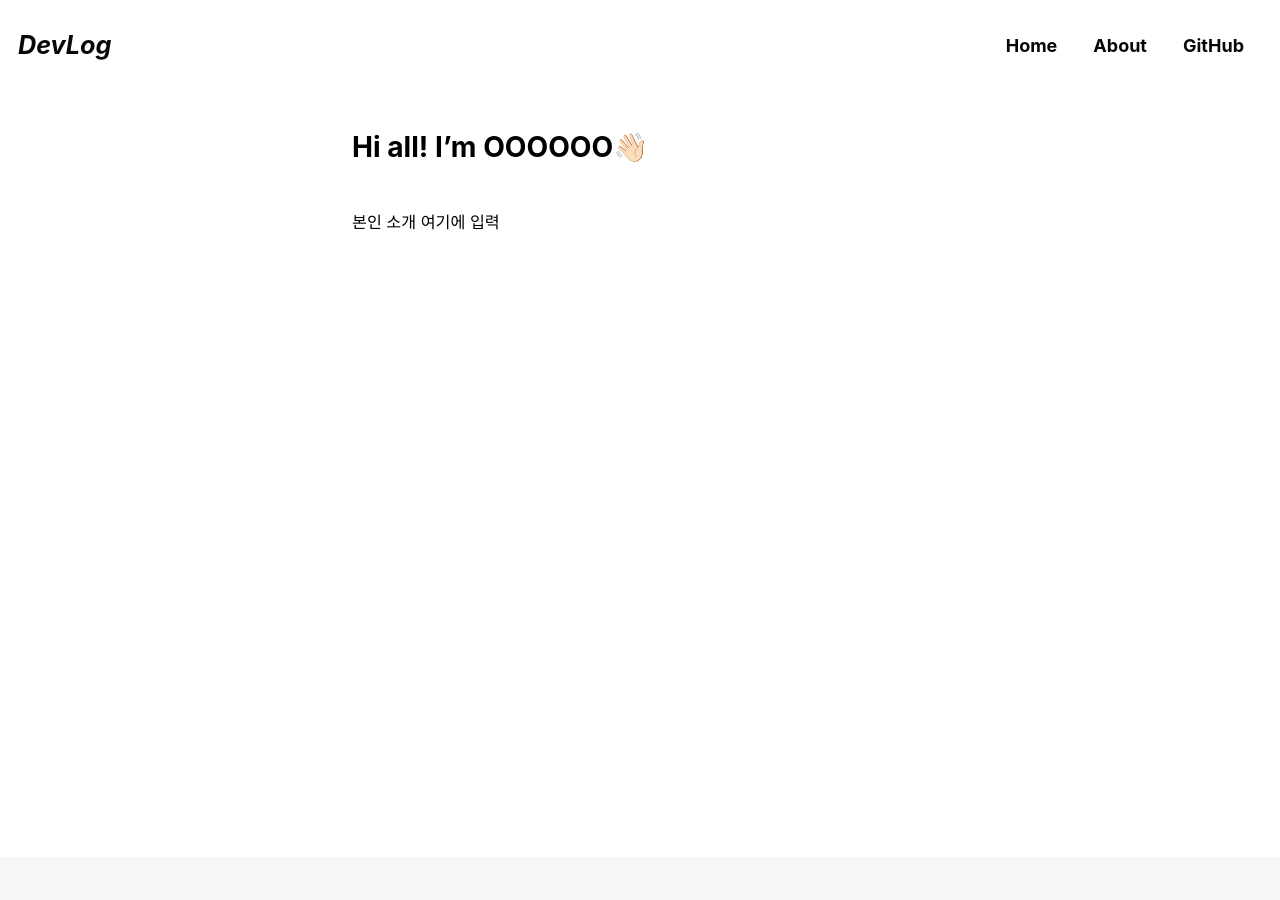
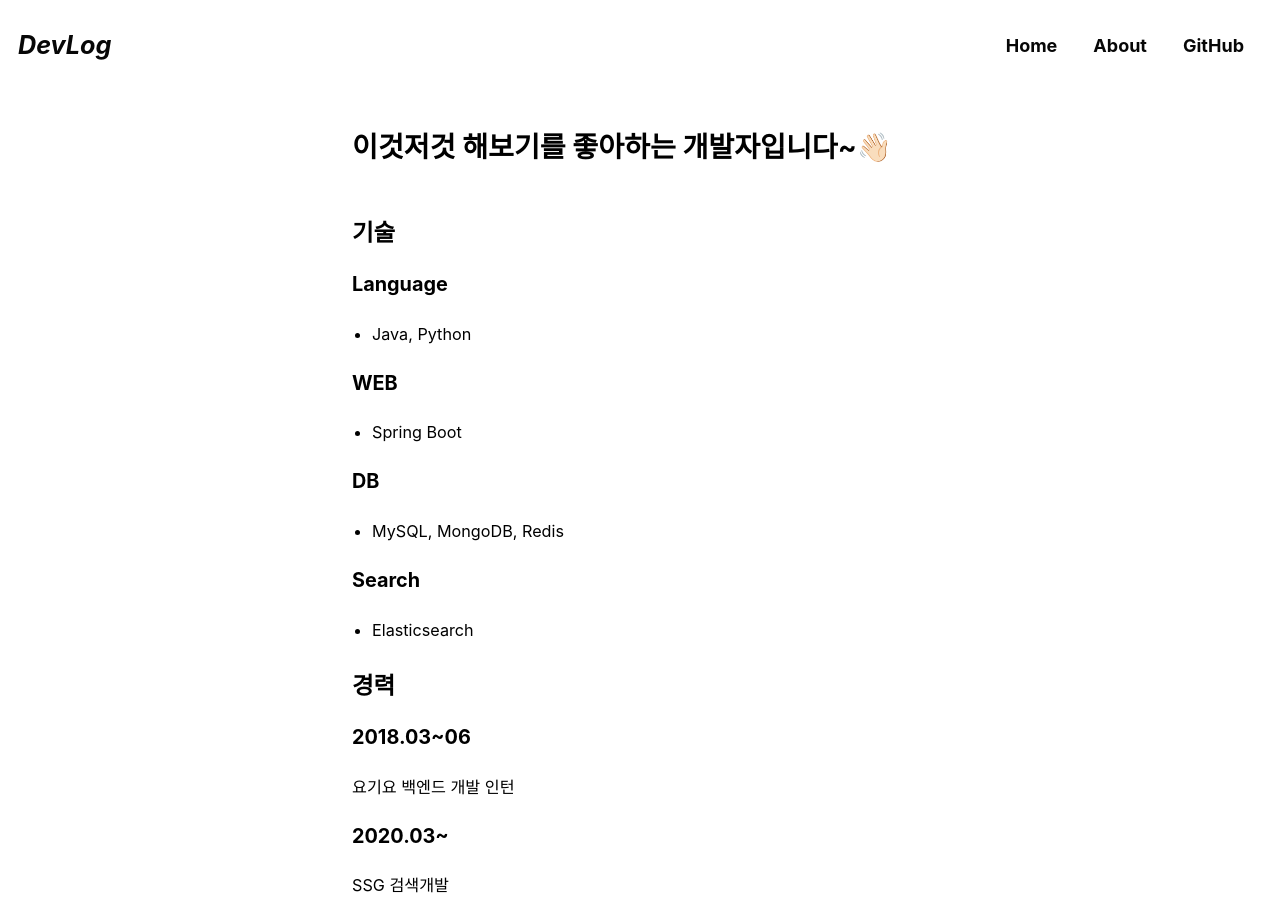
Before and after one commit to developer-parkssi/developer-parkssi.github.io, a Jekyll site: the page built from _pages/about.md, in a window 1280 px wide and 900 px high. Built offline with Jekyll 4.4.1, drawn with Linux system fonts in a browser that asks for light colours; cached includes are drawn as plain includes; some web fonts are replaced.

Commit message:
feat: 자기소개 추가

```diff
--- a/_pages/about.md
+++ b/_pages/about.md
@@ -1,8 +1,24 @@
 ---
-title: "Hi all! I'm OOOOOO👋🏻"
+title: "이것저것 해보기를 좋아하는 개발자입니다~👋🏻"
 permalink: /about/
 layout: single
 comments: false
 ---
+## 기술
+### Language
+- Java, Python
 
-본인 소개 여기에 입력
+### WEB
+- Spring Boot
+
+### DB
+- MySQL, MongoDB, Redis
+
+### Search
+- Elasticsearch
+
+## 경력
+### 2018.03~06
+요기요 백엔드 개발 인턴
+### 2020.03~
+SSG 검색개발
```
